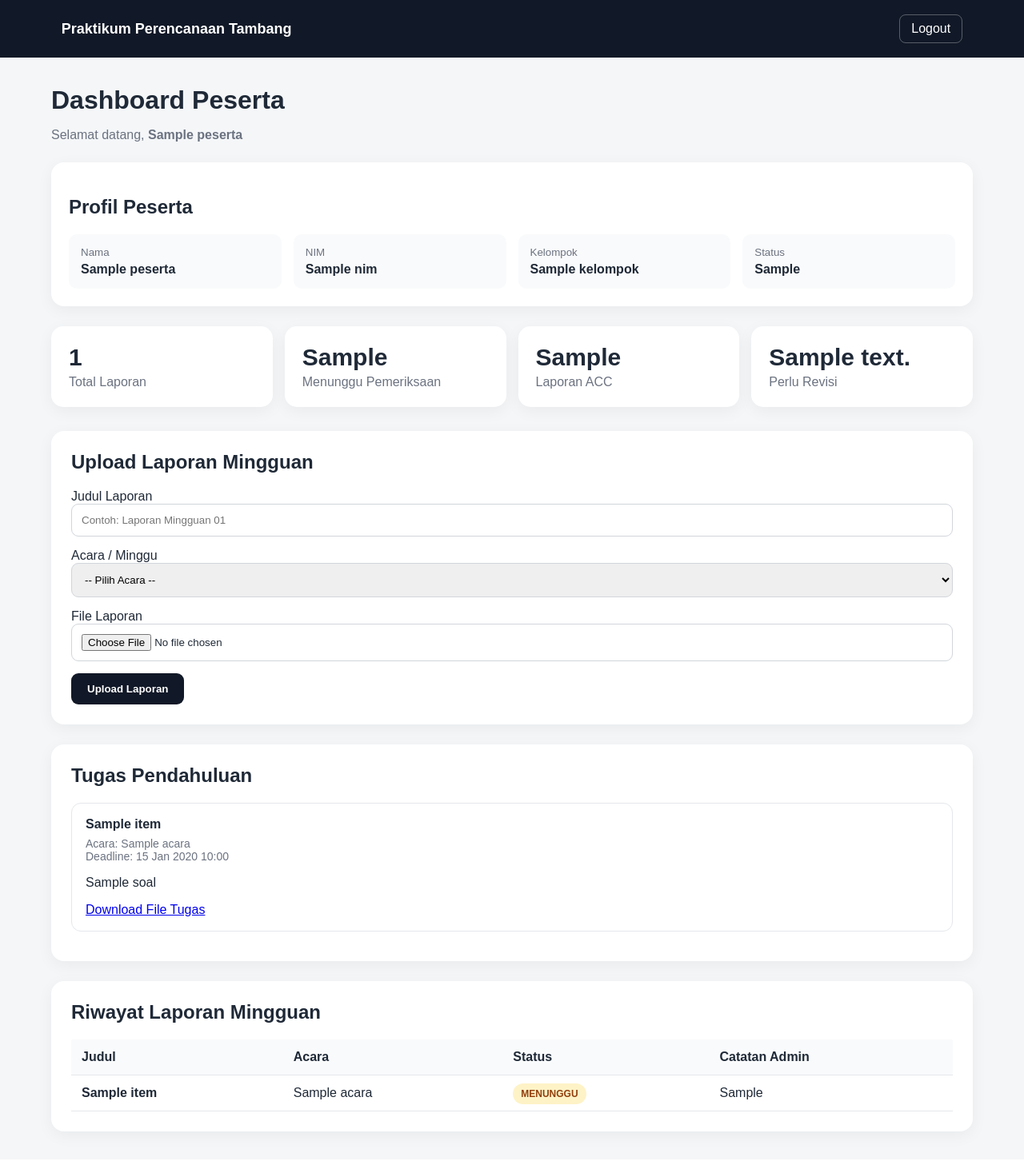
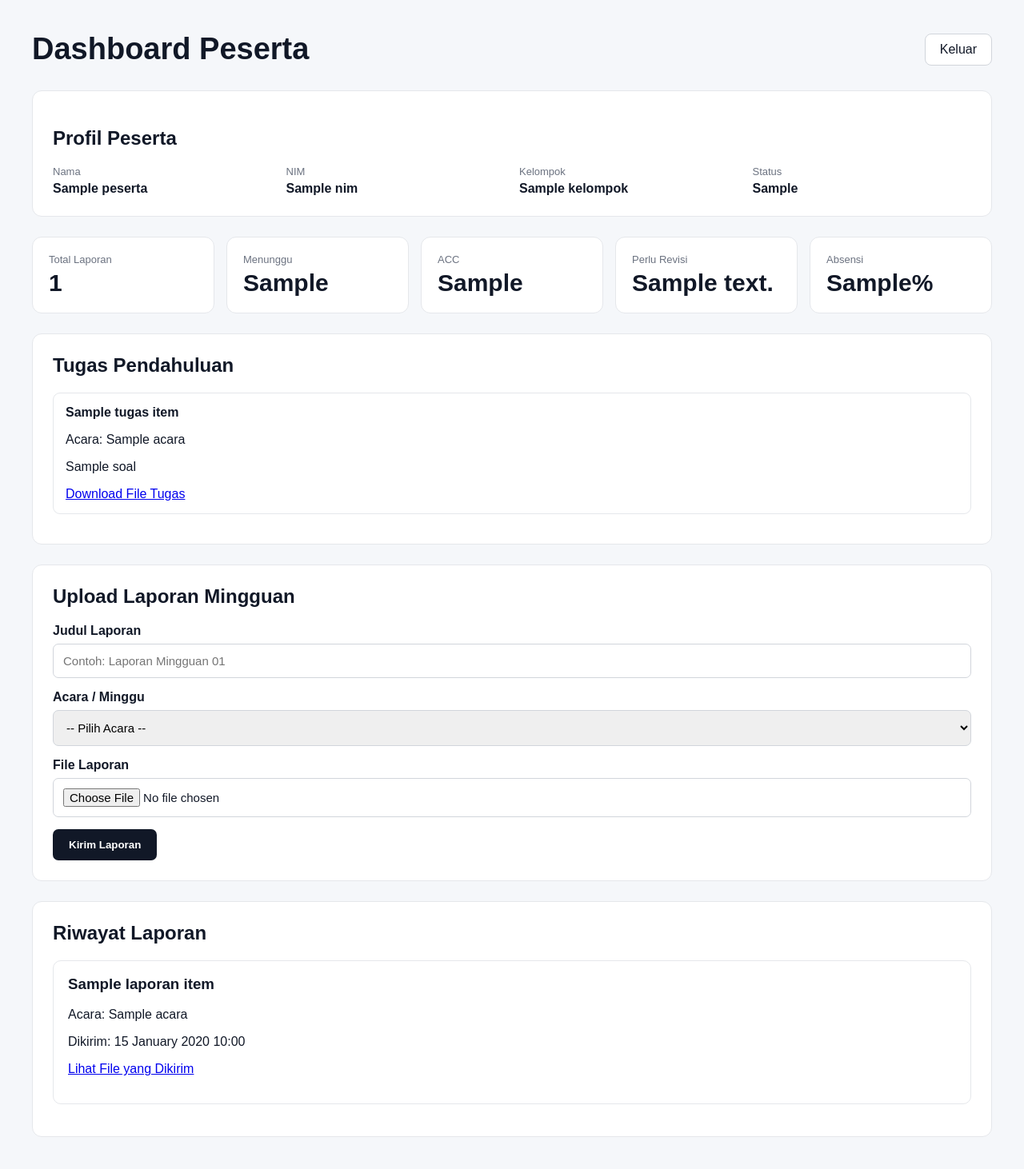
Before and after one commit to muhammadfhy2-cell/Praktikum-Perencanaan-Tambang, a Django app: template praktikum/templates/praktikum/dashboard_peserta.html in a window 1280 px wide. Shown: the whole page at 80% size. Before the commit the page ends 1430 px from the top, so only its background shows below. Run offline with Django 3.2, Linux system fonts and the light colour scheme; the template is opened without the code that fills it: most values are stand-ins (such as "Sample title", 1, 10 or a date in 2020).

Commit message:
Update dashboard_peserta.html

```diff
--- a/praktikum/templates/praktikum/dashboard_peserta.html
+++ b/praktikum/templates/praktikum/dashboard_peserta.html
@@ -1,292 +1,329 @@
 <!DOCTYPE html>
 <html lang="id">
+
 <head>
+
     <meta charset="UTF-8">
-    <meta name="viewport" content="width=device-width, initial-scale=1.0">
 
-    <title>Dashboard Peserta</title>
+    <meta
+        name="viewport"
+        content="width=device-width, initial-scale=1.0"
+    >
+
+    <title>
+        Dashboard Peserta
+    </title>
 
     <style>
+
         * {
             box-sizing: border-box;
         }
 
         body {
             margin: 0;
-            font-family: Arial, sans-serif;
-            background: #f4f6f8;
-            color: #1f2937;
+            font-family:
+                Arial,
+                Helvetica,
+                sans-serif;
+            background: #f5f7fa;
+            color: #111827;
         }
 
-        .navbar {
-            background: #111827;
-            color: white;
-            padding: 18px 6%;
+        .container {
+            max-width: 1250px;
+            margin: 40px auto;
+            padding: 0 25px;
+        }
+
+        .topbar {
             display: flex;
             justify-content: space-between;
             align-items: center;
+            margin-bottom: 30px;
         }
 
-        .brand {
-            font-weight: bold;
-            font-size: 18px;
+        h1 {
+            margin: 0;
+            font-size: 38px;
         }
 
         .logout {
-            color: white;
             text-decoration: none;
-            padding: 8px 14px;
-            border: 1px solid rgba(255,255,255,.3);
+            padding: 10px 18px;
+            border: 1px solid #d1d5db;
             border-radius: 8px;
-        }
-
-        .container {
-            width: 90%;
-            max-width: 1200px;
-            margin: 35px auto;
-        }
-
-        .welcome {
-            margin-bottom: 25px;
-        }
-
-        .welcome h1 {
-            margin-bottom: 5px;
-        }
-
-        .welcome p {
-            color: #6b7280;
+            color: #111827;
+            background: white;
         }
 
         .profile {
             background: white;
-            padding: 22px;
-            border-radius: 16px;
+            border: 1px solid #e5e7eb;
+            border-radius: 12px;
+            padding: 25px;
             margin-bottom: 25px;
-            box-shadow: 0 5px 20px rgba(0,0,0,.05);
         }
 
         .profile-grid {
             display: grid;
-            grid-template-columns: repeat(4, 1fr);
-            gap: 15px;
+            grid-template-columns:
+                repeat(
+                    auto-fit,
+                    minmax(220px, 1fr)
+                );
+            gap: 18px;
         }
 
-        .profile-item {
-            background: #f9fafb;
-            padding: 15px;
-            border-radius: 10px;
-        }
-
-        .profile-item small {
-            display: block;
+        .label {
+            font-size: 13px;
             color: #6b7280;
             margin-bottom: 5px;
         }
 
+        .value {
+            font-weight: 700;
+        }
+
         .stats {
             display: grid;
-            grid-template-columns: repeat(4, 1fr);
+            grid-template-columns:
+                repeat(
+                    auto-fit,
+                    minmax(180px, 1fr)
+                );
             gap: 15px;
-            margin-bottom: 30px;
+            margin-bottom: 25px;
         }
 
         .stat {
             background: white;
-            padding: 22px;
-            border-radius: 15px;
-            box-shadow: 0 5px 20px rgba(0,0,0,.05);
+            border: 1px solid #e5e7eb;
+            border-radius: 12px;
+            padding: 20px;
         }
 
         .stat-number {
             font-size: 30px;
-            font-weight: bold;
-            margin-bottom: 5px;
-        }
-
-        .stat-label {
-            color: #6b7280;
+            font-weight: 700;
         }
 
         .section {
             background: white;
+            border: 1px solid #e5e7eb;
+            border-radius: 12px;
             padding: 25px;
-            border-radius: 16px;
             margin-bottom: 25px;
-            box-shadow: 0 5px 20px rgba(0,0,0,.05);
         }
 
         .section h2 {
             margin-top: 0;
         }
 
-        .task {
-            border: 1px solid #e5e7eb;
-            padding: 17px;
-            border-radius: 12px;
-            margin-bottom: 12px;
+        .form-row {
+            margin-bottom: 15px;
         }
 
-        .task-title {
-            font-weight: bold;
+        label {
+            display: block;
             margin-bottom: 7px;
-        }
-
-        .task-meta {
-            color: #6b7280;
-            font-size: 14px;
-        }
-
-        table {
-            width: 100%;
-            border-collapse: collapse;
-        }
-
-        th,
-        td {
-            text-align: left;
-            padding: 13px;
-            border-bottom: 1px solid #e5e7eb;
-        }
-
-        th {
-            background: #f9fafb;
-        }
-
-        .status {
-            padding: 6px 10px;
-            border-radius: 20px;
-            font-size: 12px;
-            font-weight: bold;
-        }
-
-        .menunggu {
-            background: #fef3c7;
-            color: #92400e;
-        }
-
-        .acc {
-            background: #dcfce7;
-            color: #166534;
-        }
-
-        .revisi {
-            background: #fee2e2;
-            color: #991b1b;
+            font-weight: 700;
         }
 
         input,
         select {
             width: 100%;
             padding: 12px;
-            margin-bottom: 15px;
             border: 1px solid #d1d5db;
-            border-radius: 9px;
+            border-radius: 7px;
+            font-size: 15px;
         }
 
         button {
+            padding: 12px 20px;
+            border: none;
+            border-radius: 7px;
             background: #111827;
             color: white;
-            border: 0;
-            padding: 12px 20px;
-            border-radius: 9px;
             cursor: pointer;
-            font-weight: bold;
+            font-weight: 700;
         }
 
-        .message {
-            padding: 13px;
+        .report {
+            border: 1px solid #e5e7eb;
+            border-radius: 10px;
+            padding: 18px;
+            margin-bottom: 15px;
+        }
+
+        .report h3 {
+            margin-top: 0;
+        }
+
+        .status {
+            display: inline-block;
+            padding: 7px 12px;
+            border-radius: 20px;
+            font-size: 13px;
+            font-weight: 700;
+        }
+
+        .waiting {
+            background: #f3f4f6;
+            color: #374151;
+        }
+
+        .approved {
             background: #dcfce7;
             color: #166534;
-            border-radius: 10px;
-            margin-bottom: 20px;
         }
 
-        @media(max-width: 800px) {
-            .profile-grid,
-            .stats {
-                grid-template-columns: repeat(2, 1fr);
-            }
+        .revision {
+            background: #fef3c7;
+            color: #92400e;
         }
 
-        @media(max-width: 500px) {
-            .profile-grid,
-            .stats {
-                grid-template-columns: 1fr;
-            }
+        .note {
+            margin-top: 15px;
+            padding: 15px;
+            background: #fff7ed;
+            border-left: 4px solid #f59e0b;
+        }
 
-            .section {
-                padding: 18px;
-            }
+        .file-revision {
+            margin-top: 15px;
+            padding: 15px;
+            background: #f0fdf4;
+            border: 1px solid #bbf7d0;
+            border-radius: 8px;
+        }
 
-            table {
-                font-size: 13px;
-            }
+        .file-revision a {
+            display: inline-block;
+            margin-top: 10px;
+            text-decoration: none;
+            font-weight: 700;
+            color: #166534;
         }
+
+        .task {
+            padding: 15px;
+            border: 1px solid #e5e7eb;
+            border-radius: 9px;
+            margin-bottom: 12px;
+        }
+
+        .alert {
+            padding: 15px;
+            border-radius: 8px;
+            margin-bottom: 20px;
+            background: #eef2ff;
+        }
+
     </style>
+
 </head>
+
 
 <body>
 
-<nav class="navbar">
+<div class="container">
 
-    <div class="brand">
-        Praktikum Perencanaan Tambang
+
+    <div class="topbar">
+
+        <h1>
+            Dashboard Peserta
+        </h1>
+
+        <a
+            href="{% url 'logout_peserta' %}"
+            class="logout"
+        >
+            Keluar
+        </a>
+
     </div>
 
-    <a href="{% url 'logout_peserta' %}" class="logout">
-        Logout
-    </a>
-
-</nav>
-
-<div class="container">
 
     {% if messages %}
+
         {% for message in messages %}
-            <div class="message">
+
+            <div class="alert">
                 {{ message }}
             </div>
+
         {% endfor %}
+
     {% endif %}
 
-    <div class="welcome">
-        <h1>Dashboard Peserta</h1>
-        <p>
-            Selamat datang, <strong>{{ peserta.nama }}</strong>
-        </p>
-    </div>
+
+    <!-- PROFIL -->
 
     <div class="profile">
 
-        <h2>Profil Peserta</h2>
+        <h2>
+            Profil Peserta
+        </h2>
 
         <div class="profile-grid">
 
-            <div class="profile-item">
-                <small>Nama</small>
-                <strong>{{ peserta.nama }}</strong>
+            <div>
+
+                <div class="label">
+                    Nama
+                </div>
+
+                <div class="value">
+                    {{ peserta.nama }}
+                </div>
+
             </div>
 
-            <div class="profile-item">
-                <small>NIM</small>
-                <strong>{{ peserta.nim|default:"-" }}</strong>
+
+            <div>
+
+                <div class="label">
+                    NIM
+                </div>
+
+                <div class="value">
+                    {{ peserta.nim|default:"-" }}
+                </div>
+
             </div>
 
-            <div class="profile-item">
-                <small>Kelompok</small>
-                <strong>
+
+            <div>
+
+                <div class="label">
+                    Kelompok
+                </div>
+
+                <div class="value">
+
                     {% if peserta.kelompok %}
                         {{ peserta.kelompok.nama }}
                     {% else %}
                         Belum ditentukan
                     {% endif %}
-                </strong>
+
+                </div>
+
             </div>
 
-            <div class="profile-item">
-                <small>Status</small>
-                <strong>{{ peserta.get_jabatan_display }}</strong>
+
+            <div>
+
+                <div class="label">
+                    Status
+                </div>
+
+                <div class="value">
+                    {{ peserta.get_jabatan_display }}
+                </div>
+
             </div>
 
         </div>
@@ -294,99 +331,207 @@
     </div>
 
 
+    <!-- STATISTIK -->
+
     <div class="stats">
 
         <div class="stat">
+
+            <div class="label">
+                Total Laporan
+            </div>
+
             <div class="stat-number">
                 {{ total_laporan }}
             </div>
-            <div class="stat-label">
-                Total Laporan
-            </div>
+
         </div>
 
+
         <div class="stat">
+
+            <div class="label">
+                Menunggu
+            </div>
+
             <div class="stat-number">
                 {{ laporan_menunggu }}
             </div>
-            <div class="stat-label">
-                Menunggu Pemeriksaan
-            </div>
+
         </div>
 
+
         <div class="stat">
+
+            <div class="label">
+                ACC
+            </div>
+
             <div class="stat-number">
                 {{ laporan_acc }}
             </div>
-            <div class="stat-label">
-                Laporan ACC
-            </div>
+
         </div>
 
+
         <div class="stat">
+
+            <div class="label">
+                Perlu Revisi
+            </div>
+
             <div class="stat-number">
                 {{ laporan_revisi }}
             </div>
-            <div class="stat-label">
-                Perlu Revisi
+
+        </div>
+
+
+        <div class="stat">
+
+            <div class="label">
+                Absensi
             </div>
+
+            <div class="stat-number">
+                {{ persentase_absensi }}%
+            </div>
+
         </div>
 
     </div>
 
 
+    <!-- TUGAS -->
+
     <div class="section">
 
-        <h2>Upload Laporan Mingguan</h2>
+        <h2>
+            Tugas Pendahuluan
+        </h2>
+
+
+        {% for tugas_item in tugas %}
+
+            <div class="task">
+
+                <strong>
+                    {{ tugas_item.judul }}
+                </strong>
+
+                <p>
+                    Acara:
+                    {{ tugas_item.acara.nama }}
+                </p>
+
+                <p>
+                    {{ tugas_item.soal }}
+                </p>
+
+                {% if tugas_item.file %}
+
+                    <a
+                        href="{{ tugas_item.file.url }}"
+                        target="_blank"
+                    >
+                        Download File Tugas
+                    </a>
+
+                {% endif %}
+
+            </div>
+
+        {% empty %}
+
+            <p>
+                Belum ada tugas pendahuluan.
+            </p>
+
+        {% endfor %}
+
+    </div>
+
+
+    <!-- UPLOAD -->
+
+    <div class="section">
+
+        <h2>
+            Upload Laporan Mingguan
+        </h2>
 
         <form
             method="POST"
+            enctype="multipart/form-data"
             action="{% url 'upload_laporan' %}"
-            enctype="multipart/form-data"
         >
 
             {% csrf_token %}
 
-            <label>Judul Laporan</label>
 
-            <input
-                type="text"
-                name="judul"
-                placeholder="Contoh: Laporan Mingguan 01"
-                required
-            >
+            <div class="form-row">
 
-            <label>Acara / Minggu</label>
+                <label>
+                    Judul Laporan
+                </label>
 
-            <select name="acara" required>
+                <input
+                    type="text"
+                    name="judul"
+                    placeholder="Contoh: Laporan Mingguan 01"
+                    required
+                >
 
-                <option value="">
-                    -- Pilih Acara --
-                </option>
+            </div>
 
-                {% for item in acara %}
 
-                    <option value="{{ item.id }}">
-                        {{ item.nama }}
-                        {% if item.sub_acara %}
-                            - {{ item.sub_acara }}
-                        {% endif %}
+            <div class="form-row">
+
+                <label>
+                    Acara / Minggu
+                </label>
+
+                <select
+                    name="acara"
+                    required
+                >
+
+                    <option value="">
+                        -- Pilih Acara --
                     </option>
 
-                {% endfor %}
+                    {% for acara_item in acara %}
 
-            </select>
+                        <option
+                            value="{{ acara_item.id }}"
+                        >
+                            {{ acara_item.nama }}
+                        </option>
 
-            <label>File Laporan</label>
+                    {% endfor %}
 
-            <input
-                type="file"
-                name="file"
-                required
-            >
+                </select>
+
+            </div>
+
+
+            <div class="form-row">
+
+                <label>
+                    File Laporan
+                </label>
+
+                <input
+                    type="file"
+                    name="file"
+                    required
+                >
+
+            </div>
+
 
             <button type="submit">
-                Upload Laporan
+                Kirim Laporan
             </button>
 
         </form>
@@ -394,130 +539,121 @@
     </div>
 
 
+    <!-- RIWAYAT -->
+
     <div class="section">
 
-        <h2>Tugas Pendahuluan</h2>
+        <h2>
+            Riwayat Laporan
+        </h2>
 
-        {% for item in tugas %}
 
-            <div class="task">
+        {% for laporan_item in laporan %}
 
-                <div class="task-title">
-                    {{ item.judul }}
-                </div>
+            <div class="report">
 
-                <div class="task-meta">
+                <h3>
+                    {{ laporan_item.judul }}
+                </h3>
 
+                <p>
                     Acara:
-                    {{ item.acara.nama }}
+                    {{ laporan_item.acara.nama }}
+                </p>
 
-                    {% if item.deadline %}
-                        <br>
-                        Deadline:
-                        {{ item.deadline|date:"d M Y H:i" }}
+                <p>
+                    Dikirim:
+                    {{ laporan_item.uploaded_at|date:"d F Y H:i" }}
+                </p>
+
+
+                {% if laporan_item.status == "menunggu" %}
+
+                    <span class="status waiting">
+                        MENUNGGU PEMERIKSAAN
+                    </span>
+
+
+                {% elif laporan_item.status == "acc" %}
+
+                    <span class="status approved">
+                        ✓ DISETUJUI / ACC
+                    </span>
+
+
+                {% elif laporan_item.status == "revisi" %}
+
+                    <span class="status revision">
+                        ⚠ PERLU REVISI
+                    </span>
+
+
+                    {% if laporan_item.catatan_admin %}
+
+                        <div class="note">
+
+                            <strong>
+                                Catatan Admin:
+                            </strong>
+
+                            <br><br>
+
+                            {{ laporan_item.catatan_admin }}
+
+                        </div>
+
                     {% endif %}
 
-                </div>
 
-                <p>
-                    {{ item.soal|linebreaksbr }}
+                    {% if laporan_item.file_revisi %}
+
+                        <div class="file-revision">
+
+                            <strong>
+                                File Revisi dari Admin
+                            </strong>
+
+                            <br>
+
+                            <a
+                                href="{{ laporan_item.file_revisi.url }}"
+                                target="_blank"
+                            >
+                                Download File Revisi
+                            </a>
+
+                        </div>
+
+                    {% endif %}
+
+                {% endif %}
+
+
+                <p style="margin-top:15px;">
+
+                    <a
+                        href="{{ laporan_item.file.url }}"
+                        target="_blank"
+                    >
+                        Lihat File yang Dikirim
+                    </a>
+
                 </p>
-
-                {% if item.file %}
-                    <a href="{{ item.file.url }}" target="_blank">
-                        Download File Tugas
-                    </a>
-                {% endif %}
 
             </div>
 
         {% empty %}
 
-            <p>Belum ada tugas pendahuluan.</p>
+            <p>
+                Belum ada laporan mingguan.
+            </p>
 
         {% endfor %}
-
-    </div>
-
-
-    <div class="section">
-
-        <h2>Riwayat Laporan Mingguan</h2>
-
-        {% if laporan %}
-
-        <table>
-
-            <thead>
-                <tr>
-                    <th>Judul</th>
-                    <th>Acara</th>
-                    <th>Status</th>
-                    <th>Catatan Admin</th>
-                </tr>
-            </thead>
-
-            <tbody>
-
-                {% for item in laporan %}
-
-                <tr>
-
-                    <td>
-                        <strong>{{ item.judul }}</strong>
-                    </td>
-
-                    <td>
-                        {{ item.acara.nama }}
-                    </td>
-
-                    <td>
-
-                        {% if item.status == "acc" %}
-
-                            <span class="status acc">
-                                ACC
-                            </span>
-
-                        {% elif item.status == "revisi" %}
-
-                            <span class="status revisi">
-                                REVISI
-                            </span>
-
-                        {% else %}
-
-                            <span class="status menunggu">
-                                MENUNGGU
-                            </span>
-
-                        {% endif %}
-
-                    </td>
-
-                    <td>
-                        {{ item.catatan_admin|default:"-" }}
-                    </td>
-
-                </tr>
-
-                {% endfor %}
-
-            </tbody>
-
-        </table>
-
-        {% else %}
-
-            <p>
-                Belum ada laporan yang diupload.
-            </p>
-
-        {% endif %}
 
     </div>
 
 </div>
 
 </body>
+
 </html>
```
